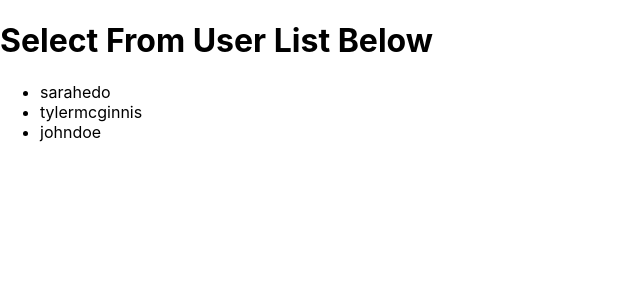
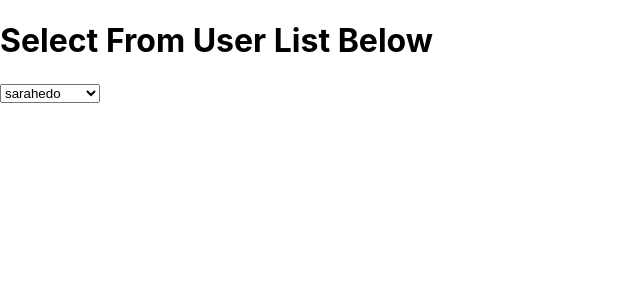
Before and after one commit to Rakeshpatel87p/wouldYouRather, a React (Create React App) app: page / in a window 1280 px wide. Shown: the top 300 px of the page, without its empty margins (0-640 px from the left). Built offline with nearby package versions, Linux system fonts and the light colour scheme.

Commit message:
toggle signed-in user

```diff
--- a/src/actions/shared.js
+++ b/src/actions/shared.js
@@ -2,8 +2,6 @@ import { getInitialData } from '../utils/api.js'
 import { receiveUsers } from '../actions/users'
 import { receiveQuestions } from '../actions/questions'
 import { setAuthedUser } from '../actions/authedUser'
-
-const AUTHED_ID = 'tylermcginnis'
 
 export function handleInitialData() {
 	return (dispatch) => {
@@ -11,7 +9,7 @@ export function handleInitialData() {
 			.then(({users, questions}) => {
 				dispatch(receiveUsers(users))
 				dispatch(receiveQuestions(questions))
-				dispatch(setAuthedUser(AUTHED_ID))
+				dispatch(setAuthedUser(null))
 			})
 	}
 }
--- a/src/components/App.js
+++ b/src/components/App.js
@@ -10,9 +10,23 @@ class App extends Component {
 	}
 	render() {
 		return (
-		  <Login />
+			<div>
+			{ this.props.authedUser === null
+				? <Login />
+				: 	<div>
+						<h1>User already set</h1>
+			  		</div>
+			}
+
+			</div>
 		);
 	}
 }
 
-export default connect()(App);
+function mapStateToProps({authedUser}) {
+	return {
+		authedUser
+	}
+}
+
+export default connect(mapStateToProps)(App);
--- a/src/components/Login.js
+++ b/src/components/Login.js
@@ -1,19 +1,25 @@
 import React, { Component } from 'react'
 import { connect } from 'react-redux'
+import { setAuthedUser } from '../actions/authedUser'
 
 class Login extends Component {
+
+	setAuthedUser = (event) => {
+		//take value from below
+		const selectedUser = event.target.value
+		//dispatch action, setting AuthedUser
+		this.props.dispatch(setAuthedUser(selectedUser))
+	}
+
 	render() {
-		console.log(this.props)
 		return (
 			<div>
 				<h1>Select From User List Below</h1>
-				<ul>
+				<select onChange={this.setAuthedUser}>
 					{this.props.users.map((user) => (
-						<li key={user}>
-							{user}
-						</li>
+						<option key={user} value={user}>{user}</option>
 					))}
-				</ul>
+          		</select>
 			</div>
 		)
 	}
```
